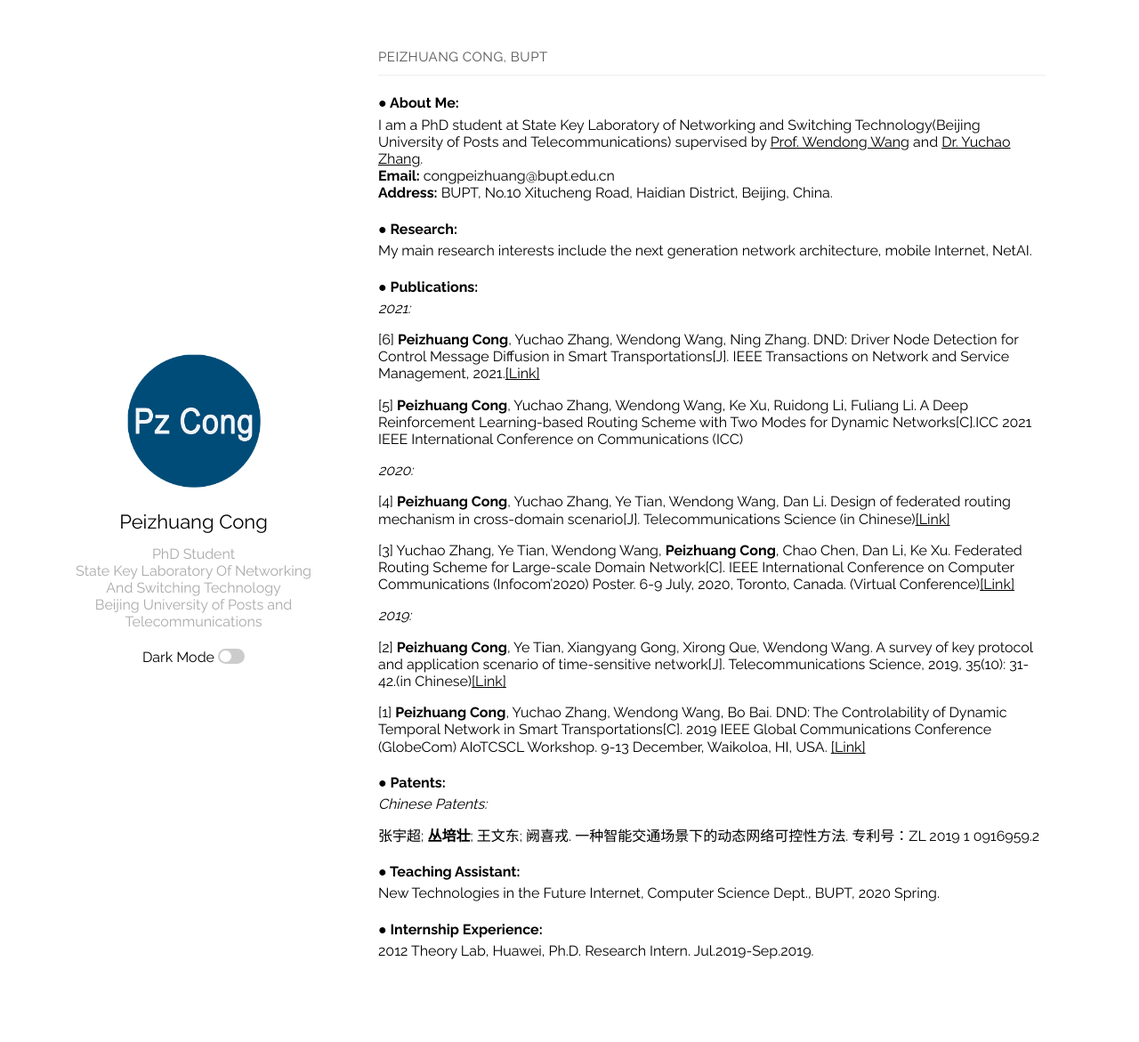
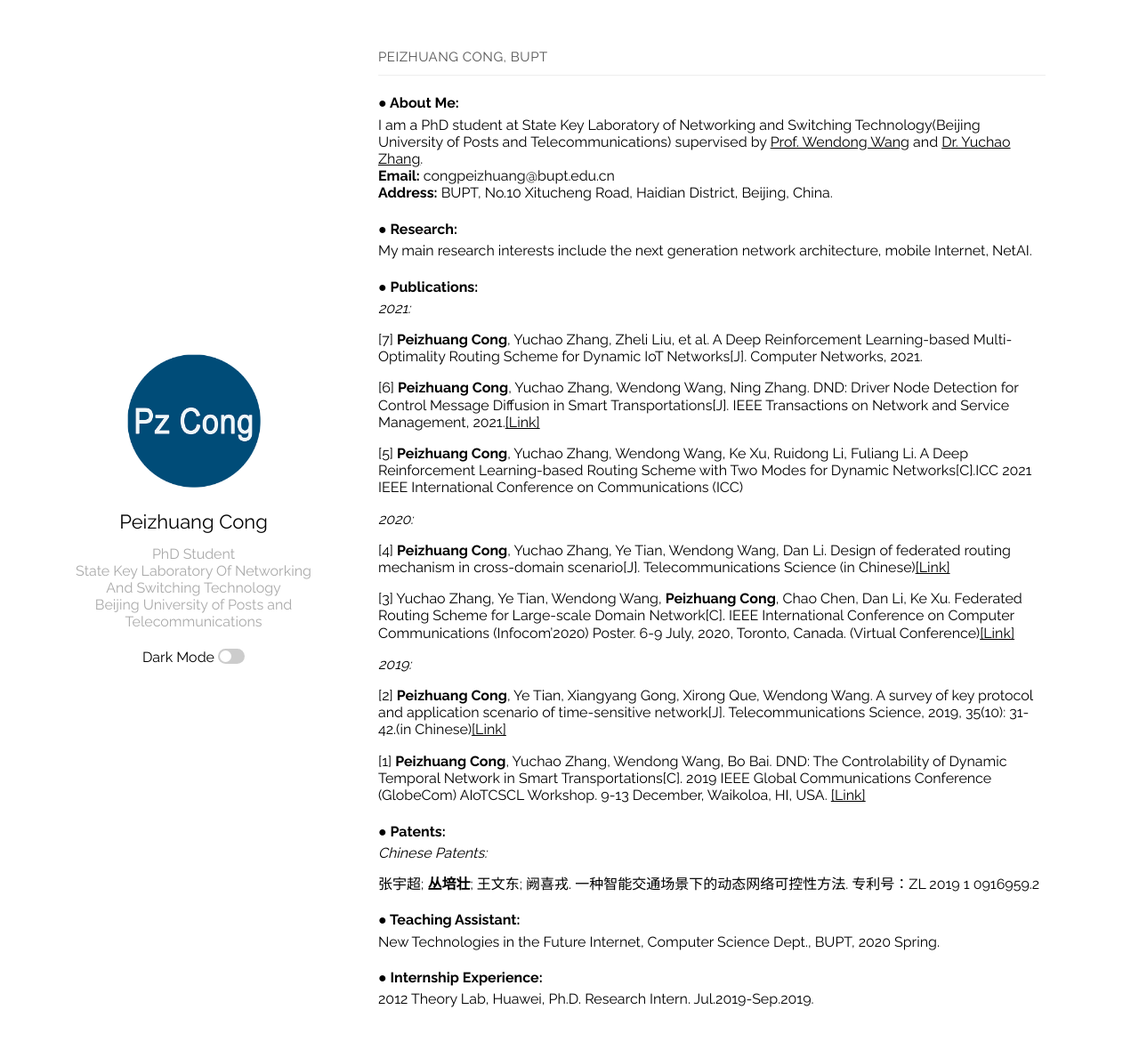
Before and after one commit to congpeizhuang/congpeizhuang.github.io, a Jekyll site: the page built from index.md, in a window 1280 px wide and 1178 px high. Shown: the top 1171 px of the window at 89% size. Built offline with Jekyll 4.4.1, drawn with Linux system fonts in a browser that asks for light colours.

Commit message:
Update index.md

```diff
--- a/index.md
+++ b/index.md
@@ -11,6 +11,8 @@ My main research interests include the next generation network architecture, mob
 
 #### ● Publications:
 *2021:*
+
+[7] **Peizhuang Cong**, Yuchao Zhang, Zheli Liu, et al. A Deep Reinforcement Learning-based Multi-Optimality Routing Scheme for Dynamic IoT Networks[J]. Computer Networks, 2021.
 
 [6] **Peizhuang Cong**, Yuchao Zhang, Wendong Wang, Ning Zhang. DND: Driver Node Detection for Control Message Diffusion in Smart Transportations[J]. IEEE Transactions on Network and Service Management, 2021.[[Link]](https://ieeexplore.ieee.org/document/9354864)
 
```
